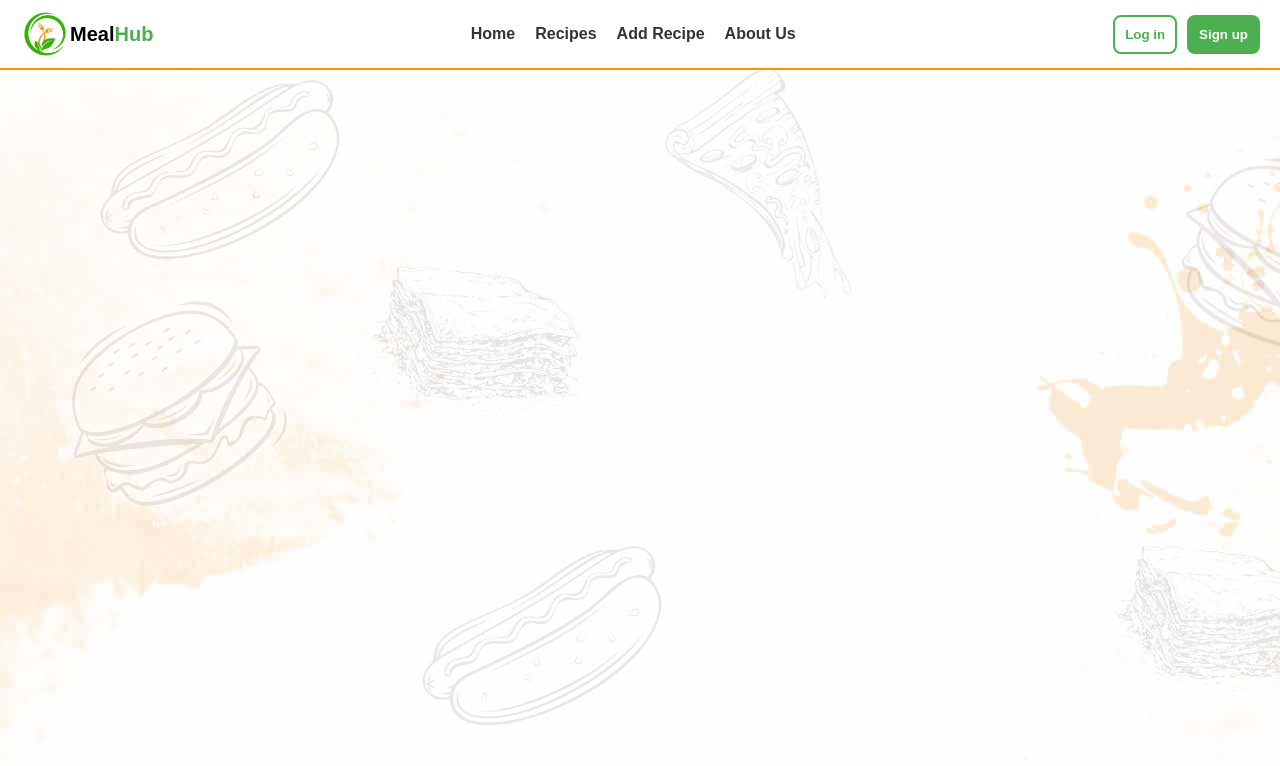
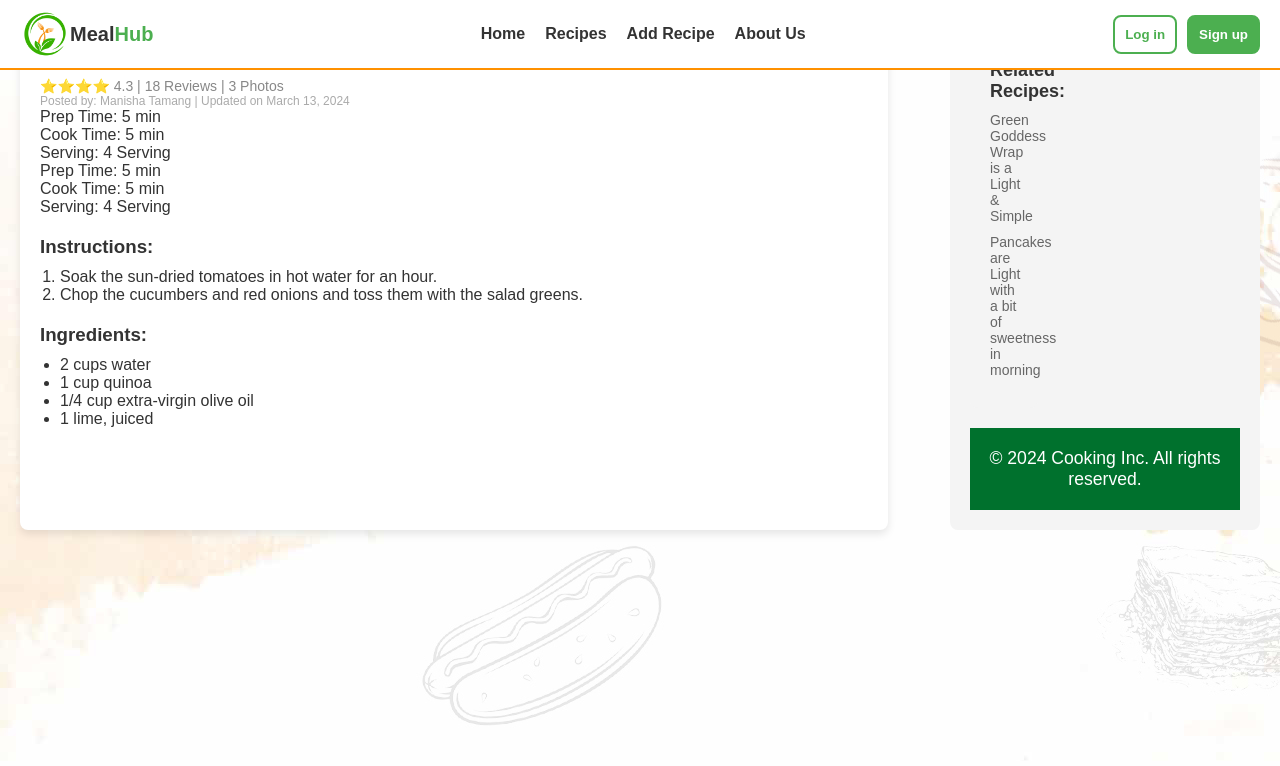
Before and after one commit to Manisha-Tmg/MealHub, a React (Create React App) app in the folder frontend/: page /recipe/id in a window 1280 px wide. Shown: the top 766 px of the page. Built offline with nearby package versions, Linux system fonts and the light colour scheme.

Commit message:
updated code

```diff
--- a/frontend/src/App.js
+++ b/frontend/src/App.js
@@ -11,7 +11,7 @@ import Signin from "./pages/Signin";
 import Forgotpass from "./pages/Forgotpass";
 import Resetpass1 from "./pages/Resetpass1";
 import Navbar from "./Components/Navbar";
-import RecipeDetails from "./pages/RecipeDetails";
+import Details from "./pages/Details";
 
 function App() {
   return (
@@ -28,7 +28,7 @@ function App() {
             <Route path="/register" element={<Signin />} />
             <Route path="/Recoverpassword" element={<Forgotpass />} />
             <Route path="/Resetpassword" element={<Resetpass1 />} />
-            <Route path="/recipe/:id" element={<RecipeDetails />} />
+            <Route path="/recipe/id" element={<Details />} />
           </Routes>
         </Router>
       </div>
--- a/frontend/src/pages/Details.js
+++ b/frontend/src/pages/Details.js
@@ -1,7 +1,11 @@
 import React from "react";
-import "../Css/Details.css"
+import "../Css/Details.css";
 import RecipeHeader from "./RecipeHeader";
 import RecipeDetails from "./RecipeDetails";
+import Instructions from "./Instructions";
+import IngredientsList from "./IngredientsList";
+import Footer from "../Components/Footer";
+import RelatedRecipes from "./RelatedRecipes";
 
 const Details = () => {
   return (
@@ -10,12 +14,12 @@ const Details = () => {
         <RecipeHeader />
         <RecipeDetails />
         <RecipeDetails />
-        <I
         <Instructions />
-        <NutritionFacts />
+        <IngredientsList />
       </div>
       <div className="related-recipes">
         <RelatedRecipes />
+        <Footer />
       </div>
     </div>
   );
--- a/frontend/src/pages/RelatedRecipes.js
+++ b/frontend/src/pages/RelatedRecipes.js
@@ -0,0 +1,16 @@
+import React from "react";
+
+const RelatedRecipes = () => {
+  return (
+    <div className="related-recipes">
+      <h3>Related Recipes:</h3>
+      <ul>
+        <li>Green Goddess Wrap is a Light & Simple</li>
+        <li>Pancakes are Light with a bit of sweetness in morning</li>
+        {/* Add more related recipes */}
+      </ul>
+    </div>
+  );
+};
+
+export default RelatedRecipes;
```
